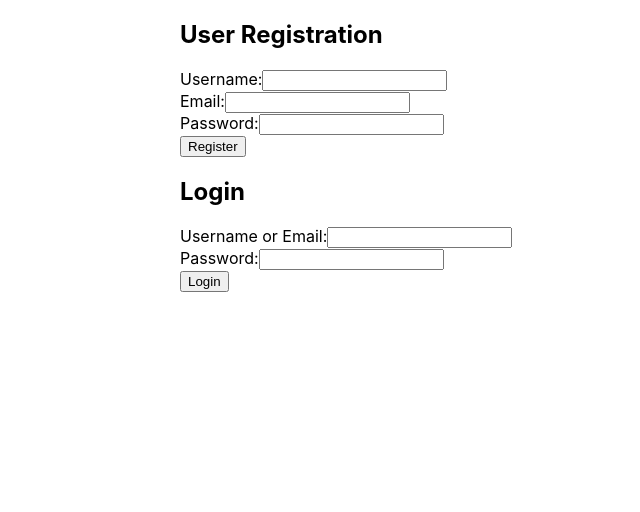
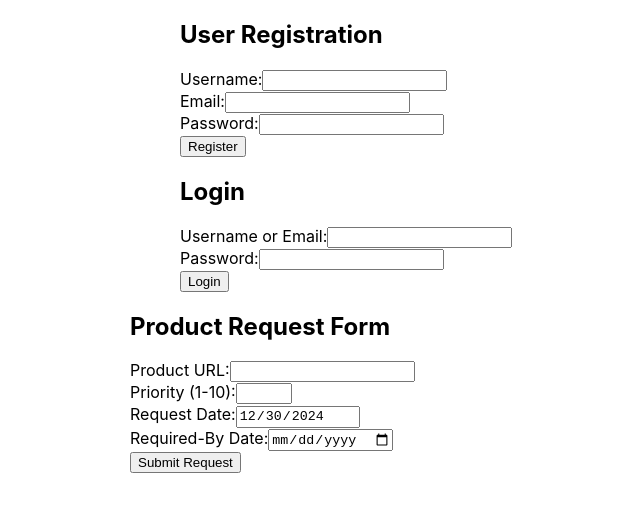
Before and after one commit to KrishKatre/user-registration-system, a React (Create React App) app in the folder frontend/: page / in a window 1280 px wide. Shown: the top 512 px of the page, without its empty margins (260-900 px from the left). Built offline with nearby package versions, Linux system fonts and the light colour scheme.

Commit message:
created fields for product request form

```diff
--- a/frontend/src/App.js
+++ b/frontend/src/App.js
@@ -1,12 +1,14 @@
 import React from "react";
 import RegistrationForm from "./RegistrationForm";
 import LoginForm from "./LoginForm";
+import ProductRequestForm from "./ProductRequestForm";
 
 const App = () => {
     return (
         <div>
             <RegistrationForm />
             <LoginForm />
+            <ProductRequestForm />
         </div>
     );
 };
--- /dev/null
+++ b/frontend/src/ProductRequestForm.js
@@ -0,0 +1,102 @@
+import React, { useState } from "react";
+
+const ProductRequestForm = () => {
+    const [formData, setFormData] = useState({
+        productUrl: "",
+        priority: "",
+        requestDate: new Date().toISOString().split("T")[0], // Auto-filled with today's date
+        requiredByDate: "",
+    });
+
+    const [errors, setErrors] = useState({});
+
+    const handleChange = (e) => {
+        const { name, value } = e.target;
+        setFormData({ ...formData, [name]: value });
+    };
+
+    const validate = () => {
+        const newErrors = {};
+        if (!formData.productUrl.trim()) {
+            newErrors.productUrl = "Product URL is required.";
+        }
+        if (!formData.priority || formData.priority < 1 || formData.priority > 10) {
+            newErrors.priority = "Priority must be a number between 1 and 10.";
+        }
+        if (!formData.requiredByDate.trim()) {
+            newErrors.requiredByDate = "Required-by date is required.";
+        }
+        setErrors(newErrors);
+        return Object.keys(newErrors).length === 0;
+    };
+
+    const handleSubmit = (e) => {
+        e.preventDefault();
+        if (!validate()) return;
+
+        // Submit the form data (add your API call logic here)
+        console.log("Form submitted:", formData);
+        alert("Product request submitted successfully!");
+    };
+
+    return (
+        <form onSubmit={handleSubmit} style={{ maxWidth: "500px", margin: "auto" }}>
+            <h2>Product Request Form</h2>
+
+            <div>
+                <label htmlFor="productUrl">Product URL:</label>
+                <input
+                    type="url"
+                    id="productUrl"
+                    name="productUrl"
+                    value={formData.productUrl}
+                    onChange={handleChange}
+                />
+                {errors.productUrl && <p style={{ color: "red" }}>{errors.productUrl}</p>}
+            </div>
+
+            <div>
+                <label htmlFor="priority">Priority (1-10):</label>
+                <input
+                    type="number"
+                    id="priority"
+                    name="priority"
+                    value={formData.priority}
+                    onChange={handleChange}
+                    min="1"
+                    max="10"
+                />
+                {errors.priority && <p style={{ color: "red" }}>{errors.priority}</p>}
+            </div>
+
+            <div>
+                <label htmlFor="requestDate">Request Date:</label>
+                <input
+                    type="date"
+                    id="requestDate"
+                    name="requestDate"
+                    value={formData.requestDate}
+                    readOnly
+                />
+            </div>
+
+            <div>
+                <label htmlFor="requiredByDate">Required-By Date:</label>
+                <input
+                    type="date"
+                    id="requiredByDate"
+                    name="requiredByDate"
+                    value={formData.requiredByDate}
+                    onChange={handleChange}
+                />
+                {errors.requiredByDate && (
+                    <p style={{ color: "red" }}>{errors.requiredByDate}</p>
+                )}
+            </div>
+
+            <button type="submit">Submit Request</button>
+        </form>
+    );
+};
+
+export default ProductRequestForm;
```
